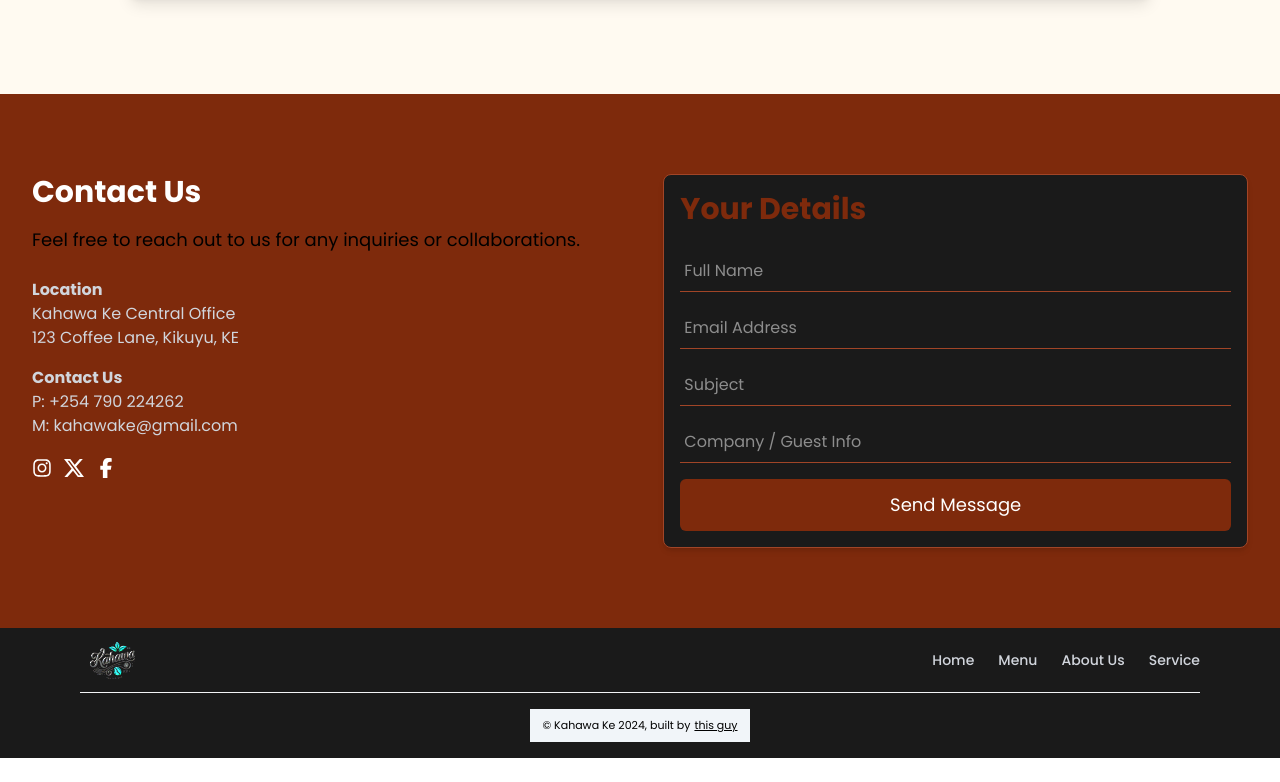
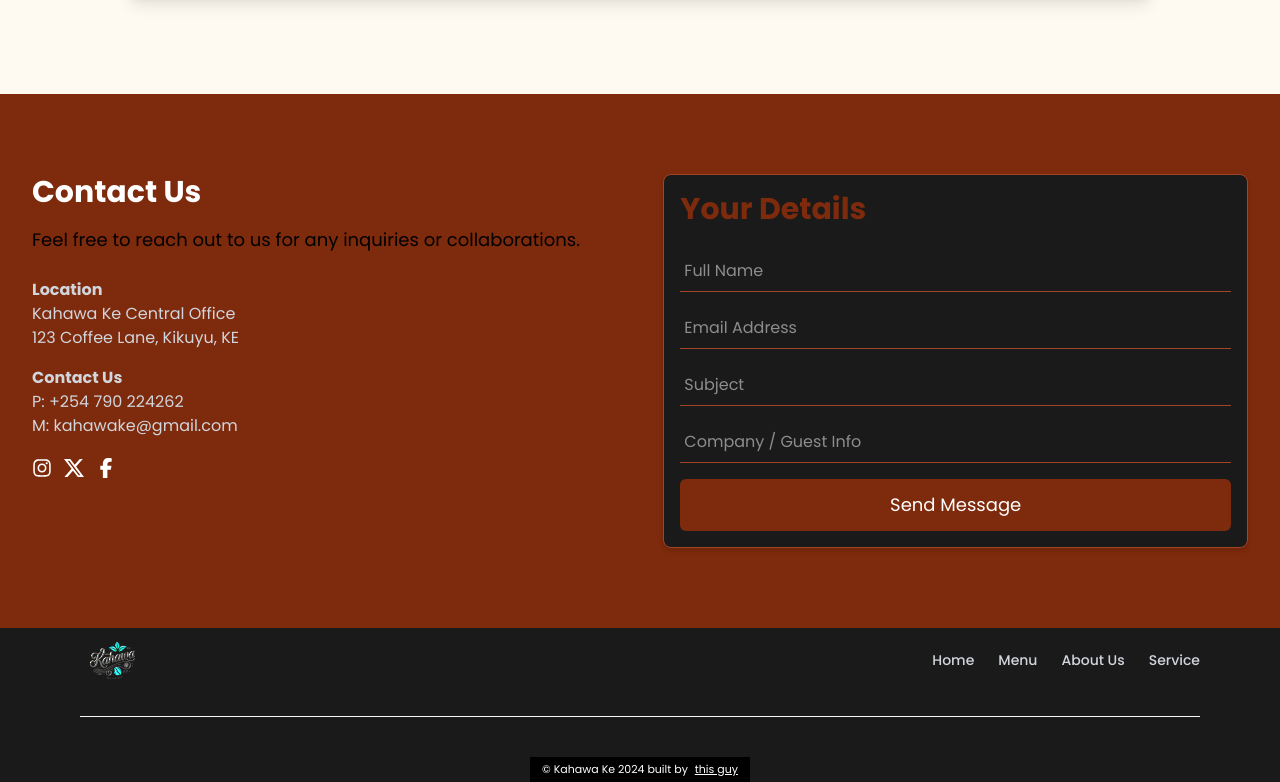
Before and after one commit to swarui/KahawaKe, a React (Vite) app in the folder frontend/: page / in a window 1280 px wide. Shown: the part 3126-3908 px from the top of the page. Before the commit the page ends 3884 px from the top, so only its background shows below. Built offline with nearby package versions, Linux system fonts and the light colour scheme.

Commit message:
Kahawa Ke

```diff
--- a/frontend/src/components/Footer.jsx
+++ b/frontend/src/components/Footer.jsx
@@ -1,26 +1,14 @@
-import Logo from "../assets/logo.png";
-import { FaInstagram } from "react-icons/fa";
-import { BsTwitterX } from "react-icons/bs";
-import { FaFacebookF } from "react-icons/fa6";
+import Logo from "../assets/logo.png"
 
 function Footer() {
   return (
-    <footer className="bg-[#1a1a1a] text-gray-300  px-10 md:px-20">
-      {/* Top Section */}
-      <div className="flex flex-col md:flex-row justify-between items-center border-b border-gray-100 pb- gap-6">
-        {/* Logo and Name */}
+    <footer className="bg-[#1a1a1a] text-gray-300 px-10 md:px-20 mt-auto">
+      <div className="flex flex-col md:flex-row justify-between items-center border-b border-gray-100 pb-6 gap-6">
         <div className="flex items-center gap-4">
-        <a href="https://kahawa-ke.netlify.app/"  rel="noopener noreferrer">
-    <img
-      src={Logo}
-      className="w-16 h-auto filter brightness-500"
-      alt="Kahawa Ke Logo"
-    />
-  </a>
-          <h2
-            style={{ fontFamily: "Poppins", fontWeight: "bold" }}
-            className="text-xl sm:text-2xl"
-          ></h2>
+          <a href="https://kahawa-ke.netlify.app/" rel="noopener noreferrer">
+            <img src={Logo || "/placeholder.svg"} className="w-16 h-auto filter brightness-500" alt="Kahawa Ke Logo" />
+          </a>
+          <h2 style={{ fontFamily: "Poppins", fontWeight: "bold" }} className="text-xl sm:text-2xl"></h2>
         </div>
 
         {/* Navigation Links */}
@@ -28,52 +16,31 @@
           style={{ fontFamily: "Poppins" }}
           className="flex flex-wrap justify-center gap-6 text-sm sm:text-md font-medium"
         >
-          <a
-            href="#home"
-            className="hover:text-orange-500 transition-colors duration-300"
-          >
+          <a href="#home" className="hover:text-orange-500 transition-colors duration-300">
             Home
           </a>
-          <a
-            href="#menu"
-            className="hover:text-orange-500 transition-colors duration-300"
-          >
+          <a href="#menu" className="hover:text-orange-500 transition-colors duration-300">
             Menu
           </a>
-          <a
-            href="#about"
-            className="hover:text-orange-500 transition-colors duration-300"
-          >
+          <a href="#about" className="hover:text-orange-500 transition-colors duration-300">
             About Us
           </a>
-          <a
-            href="#service"
-            className="hover:text-orange-500 transition-colors duration-300"
-          >
+          <a href="#service" className="hover:text-orange-500 transition-colors duration-300">
             Service
           </a>
         </nav>
       </div>
 
-      <div
-  style={{ fontFamily: "Poppins" }}
-  className="flex justify-center py-4 px-4 text-center"
->
-  <span className="bg-slate-100 px-3 py-2 text-[10px] sm:text-[10px] md:text-[11px] text-black">
-    © Kahawa Ke 2024, built by
-    <a
-      href="https://swarui.netlify.app"
-      target="_blank"
-      rel="noopener noreferrer"
-      className="underline ml-1"
-    >
-      this guy
-    </a>
-  </span>
-</div>
-
+      <div style={{ fontFamily: "Poppins" }} className="w-full flex justify-center py-0 px-4 text-center">
+        <span className="bg-black text-white px-3 mt-10 py-1 text-[10px] sm:text-[10px] md:text-[11px]">
+          © Kahawa Ke 2024 built by{" "}
+          <a href="https://swarui.netlify.app" target="_blank" rel="noopener noreferrer" className="underline ml-1">
+            this guy
+          </a>
+        </span>
+      </div>
     </footer>
-  );
+  )
 }
 
-export default Footer;
+export default Footer
```
